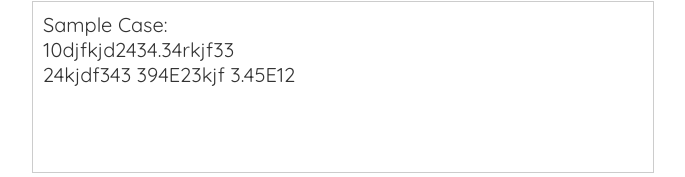
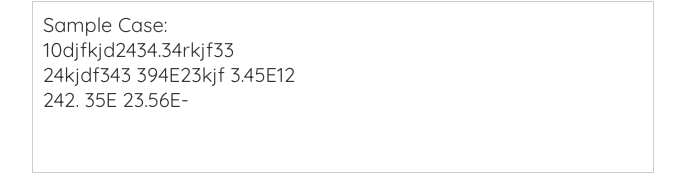
Before and after one commit to Tamal267/numberPattern, a React (Create React App) app in the folder frontend/: page / in a window 1280 px wide. Shown: the part 326-503 px from the top of the page, without its empty margins (308-993 px from the left). Built offline with nearby package versions, Linux system fonts and the light colour scheme.

Commit message:
Sample Update App.js

```diff
--- a/frontend/src/App.js
+++ b/frontend/src/App.js
@@ -245,7 +245,8 @@ function App() {
       >
         <div>Sample Case: </div>
         <div>10djfkjd2434.34rkjf33</div>
-        <div>24kjdf343 394E23kjf 3.45E12 </div>
+        <div>24kjdf343 394E23kjf 3.45E12</div>
+        <div>242. 35E 23.56E-</div>
       </div>
       <br />
       <button onClick={colorNumbers}>Get Numbers</button>
```
